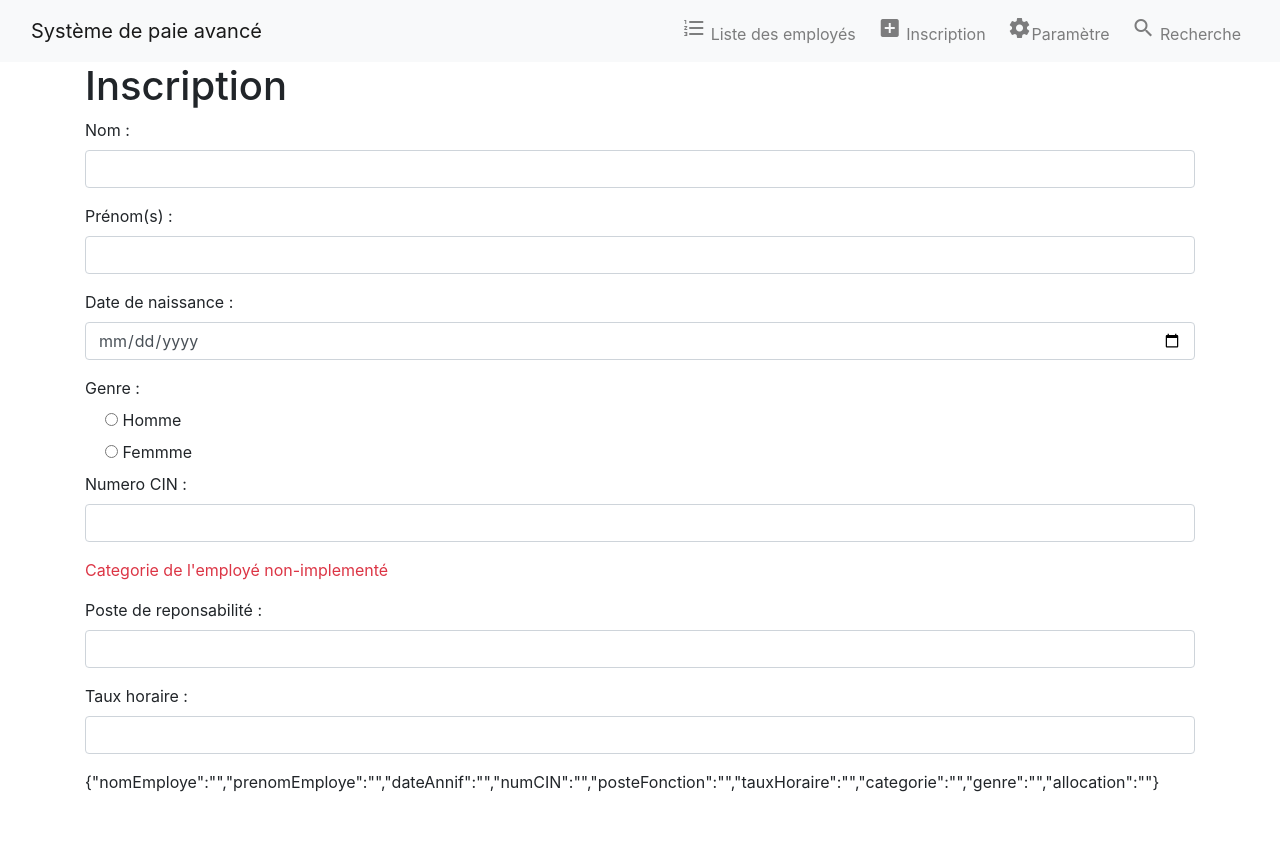
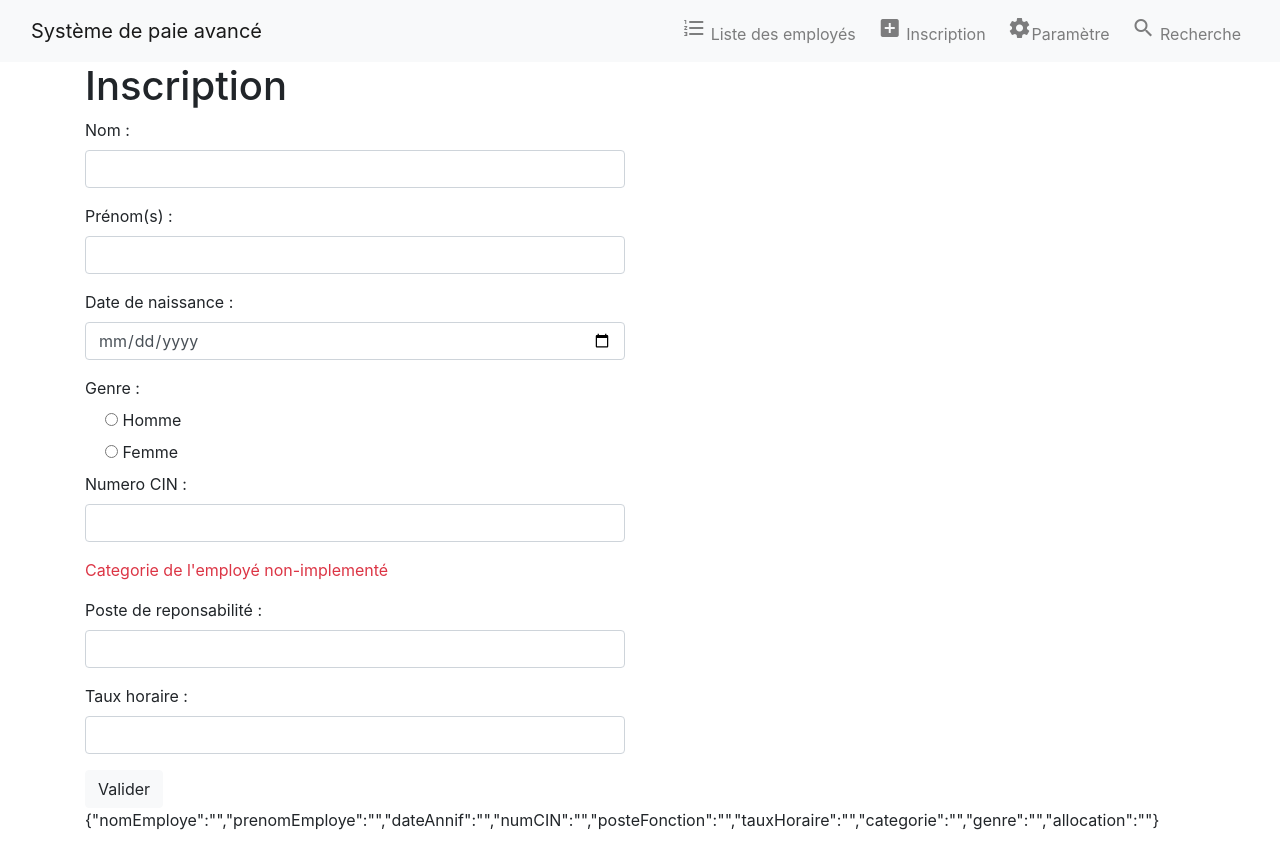
Before and after one commit to Iangolana/architechureBackEndProject, a React (Create React App) app in the folder frontarchi/: page /inscription in a window 1280 px wide. Before the commit the page ends 800 px from the top, so only its background shows below. Built offline with nearby package versions, Linux system fonts and the light colour scheme; a web font is replaced by a local one.

Commit message:
refont inscription

```diff
--- a/frontarchi/public/index.html
+++ b/frontarchi/public/index.html
@@ -5,11 +5,12 @@
     <meta name="viewport" content="width=device-width, initial-scale=1" />
     <meta name="theme-color" content="#000000" />
     <meta
-      name="description"
-      content="Web site created using create-react-app"
+    name="description"
+    content="Web site created using create-react-app"
     />
+    <link rel="shortcut icon" href="">
+    <link rel="stylesheet" href="iconfont/material-icons.css">
     <link rel="manifest" href="%PUBLIC_URL%/manifest.json" />
-    <link rel="stylesheet" href="iconfont/material-icons.css">
     <title>Système de paie</title>
   </head>
   <body>
--- a/frontarchi/src/components/Inscription.js
+++ b/frontarchi/src/components/Inscription.js
@@ -30,17 +30,24 @@ export class Inscription extends Component {
             <div className="container">
                 <h1>Inscription</h1>
                 <form action="">
+                    <div className="row">
+                        <div className="col-sm-6">
+                            <div className="form-group">
                                 <TextInput name="nomEmploye" value={nomEmploye} onChange={this.handleChange} children="Nom : " />
                                 <TextInput name="prenomEmploye" value={prenomEmploye} onChange={this.handleChange} children="Prénom(s) : " />
                                 <DateInput name="dateAnnif" value={dateAnnif} children="Date de naissance : " onChange={this.handleChange} />
                                 <label>Genre : </label>
                                 <RadioButton name="genre" id="homme" value="homme" onChange={this.handleChange} children="Homme" />
-                    <RadioButton name="genre" id="femme" value="femme" onChange={this.handleChange} children="Femmme" />
+                                <RadioButton name="genre" id="femme" value="femme" onChange={this.handleChange} children="Femme" />
                                 <NumberInput name="numCIN" value={numCIN} onChange={this.handleChange} children="Numero CIN : " />
                                 <p className="text text-danger">Categorie de l'employé non-implementé</p>
                                 <TextInput name="posteFonction" value={posteFonction} children="Poste de reponsabilité : " onChange={this.handleChange} />
                                 <NumberInput name="tauxHoraire" value={tauxHoraire} children="Taux horaire : " onChange={this.handleChange} />
+                                <button className="btn btn-light">Valider</button>
                                 {JSON.stringify(this.state)}
+                            </div>
+                        </div>
+                    </div>
                 </form>
             </div>
         )
```
Lines whose indentation alone changed are shown as unchanged.
